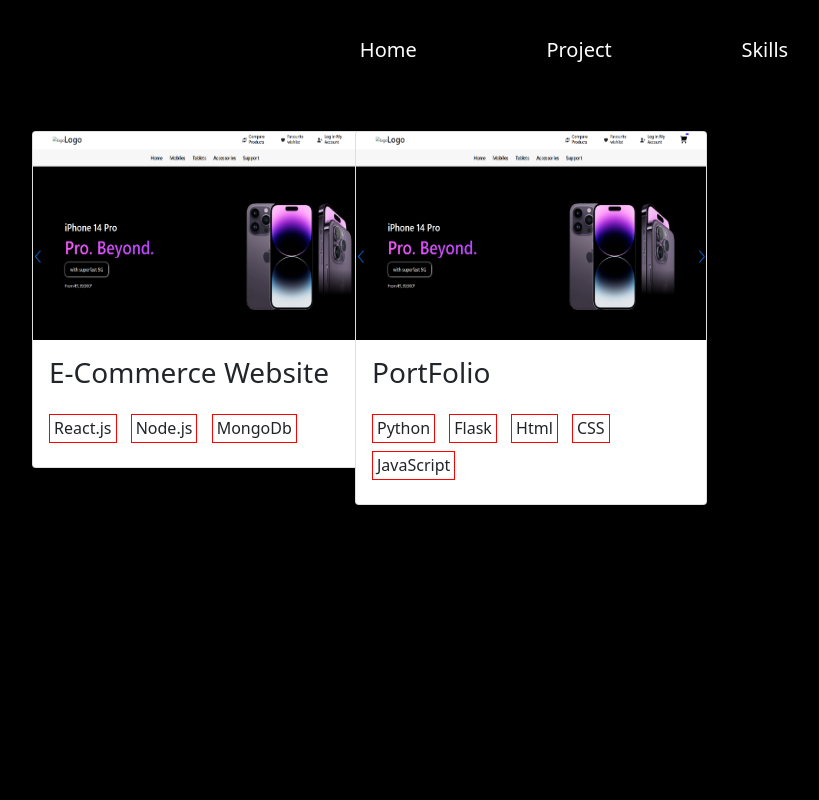
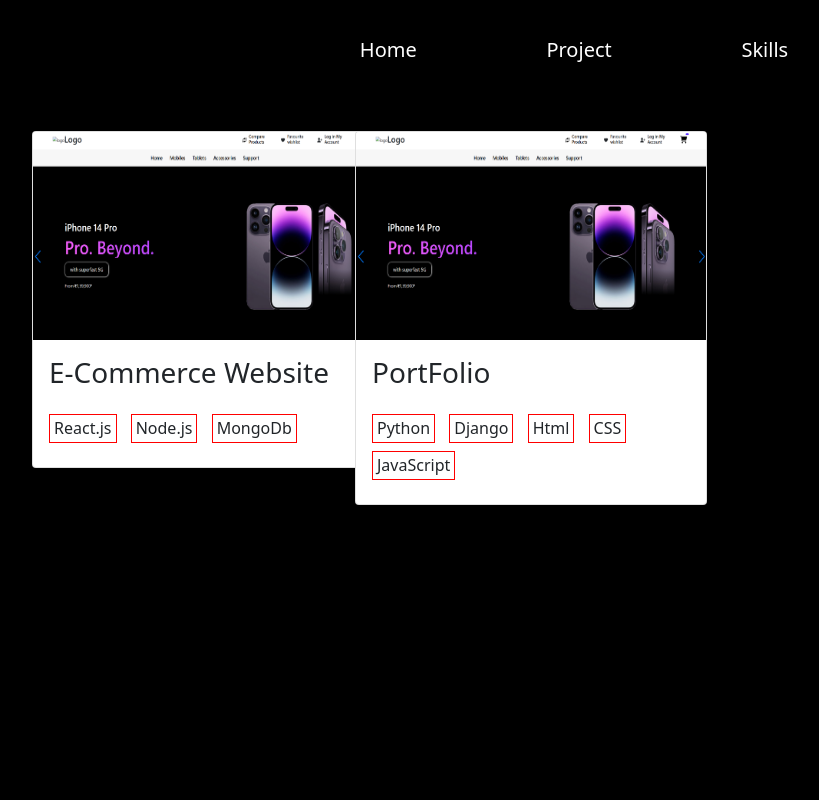
Before and after one commit to namdharayush/Portfolio, a Django app: page /project/ in a window 1280 px wide. Shown: the whole page, without its empty margins (66-885 px from the left). Run offline with Django 4.2, Linux system fonts and the light colour scheme.

```diff
--- a/portfolio_app/templates/project.html
+++ b/portfolio_app/templates/project.html
@@ -24,7 +24,7 @@
                 <h5 class="card-title fs-3 mb-4">PortFolio</h5>
                 <div class="tech_used">
                     <h6>Python</h6>
-                    <h6>Flask</h6>
+                    <h6>Django</h6>
                     <h6>Html</h6>
                     <h6>CSS</h6>
                     <h6>JavaScript</h6>
```
Also changed, not shown: 1 other file.
